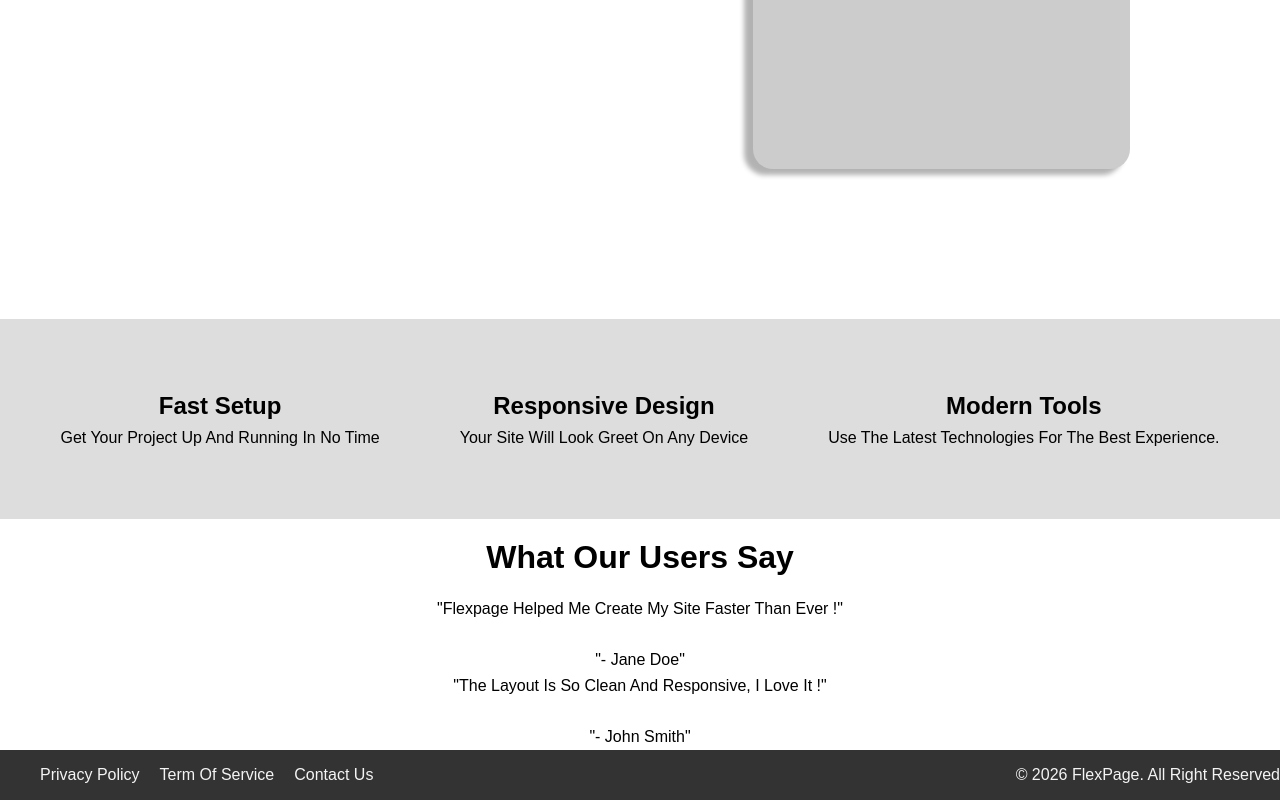
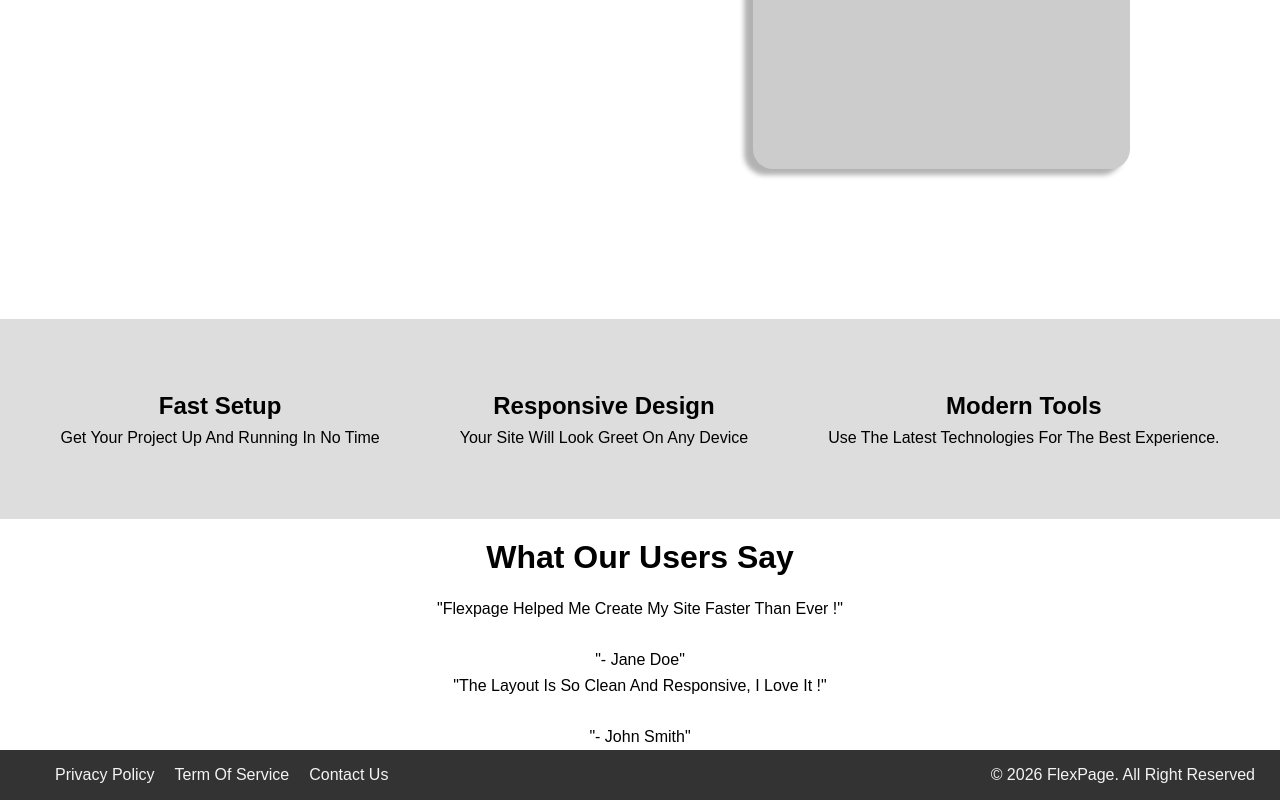
Before and after one commit to code-huzaifa349/html-css-all-tasks, a plain HTML site: page css/css-task-8/index.html in a window 1280 px wide. Shown: the part 431-1231 px from the top of the page. Drawn offline with Linux system fonts and the light colour scheme.

Commit message:
update cs task 08

```diff
--- a/css/css-task-8/style.css
+++ b/css/css-task-8/style.css
@@ -156,6 +156,7 @@ footer {
     max-height: 100px;
     display: flex;
     justify-content: space-between;
+    padding: 15px;
     background-color: rgba(0, 0, 0, 0.8);
     color: #f4f4f4;
     margin: 0;
@@ -173,5 +174,6 @@ footer p {
     display: flex;
     justify-content: flex-end;
     align-items: center;
+    margin-right: 10px;
 
 }
```
Also changed, not shown: 1 other file.
